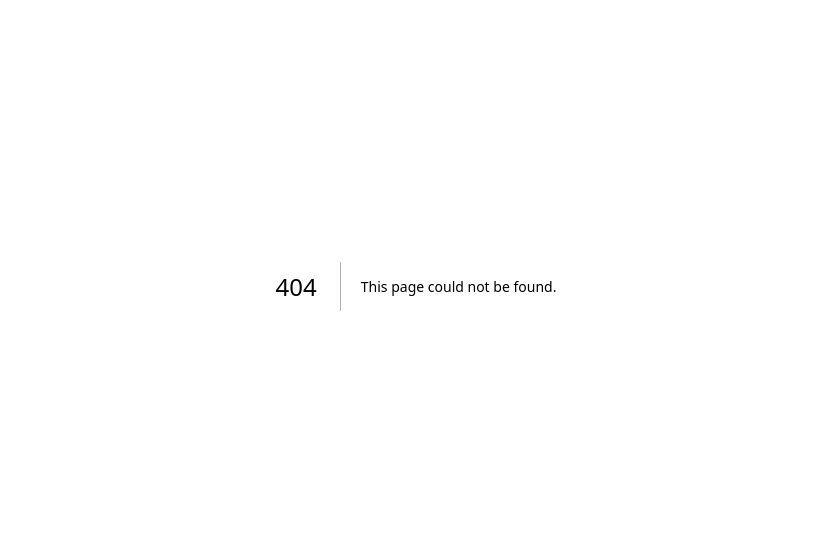
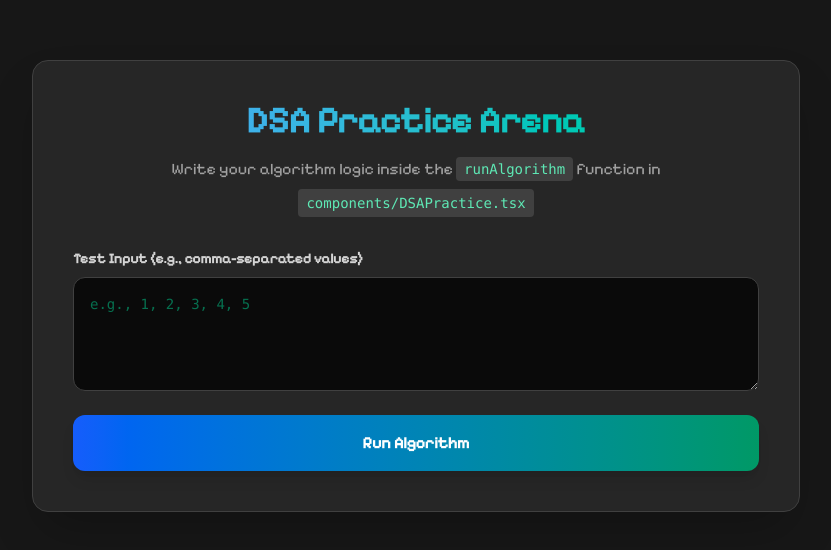
Before and after one commit to babanigit/Pixelify-porfolio-TS, a Next.js app: page /dsa in a window 1280 px wide. Before the commit this address had no page. Shown: the part 114-664 px from the top of the page, without its empty margins (224-1055 px from the left). Built offline with nearby package versions, Linux system fonts and the light colour scheme.

Commit message:
response , request chagnes

```diff
--- /dev/null
+++ b/app/dsa/page.tsx
@@ -0,0 +1,11 @@
+import React from 'react';
+import DSAPractice from '@/components/DSAPractice';
+
+export const metadata = {
+  title: 'DSA Practice',
+  description: 'A sandbox to practice Data Structures and Algorithms in Next.js',
+};
+
+export default function DSAPracticePage() {
+  return <DSAPractice />;
+}
--- a/app/page.tsx
+++ b/app/page.tsx
@@ -107,7 +107,6 @@ const MainPage = () => {
     const apiUrl =
       process.env.NEXT_PUBLIC_GET_API_STATUS ||
       "http://localhost:8000/api/test/";
-    console.log("Checking AI status at:", apiUrl);
 
     try {
       const res = await fetch(apiUrl, {
@@ -136,7 +135,7 @@ const MainPage = () => {
       >
         <Navbar_Compo
         // isAI={isAI}
-         />
+        />
       </nav>
 
       <div className="scroll-smooth">
--- /dev/null
+++ b/components/DSAPractice.tsx
@@ -0,0 +1,85 @@
+"use client";
+
+import React, { useState } from "react";
+
+const DSAPractice = () => {
+  const [input, setInput] = useState("");
+  const [result, setResult] = useState<string | null>(null);
+
+  // 📝 -------------------------------------------------------------
+  // 📝 Practice your DSA function here!
+  // Example: Two Sum, Reverse String, Palindrome Checker, etc.
+  // ----------------------------------------------------------------
+  const runAlgorithm = () => {
+    try {
+      // 1. Process your input
+      // For example, assuming comma-separated integers:
+      const arr = input.split(",").map((s) => s.trim()).filter(Boolean);
+
+      // 2. Implement your algorithm logic
+      // --- START DSA LOGIC ---
+
+      const reversedArr = [];
+      for (let i = arr.length - 1; i >= 0; i--) {
+        reversedArr.push(arr[i]);
+      }
+
+      const finalOutput = reversedArr.join(", ");
+
+      // --- END DSA LOGIC ---
+
+      // 3. Set the result to be displayed
+      setResult(`Reversed Array: [${finalOutput}]`);
+    } catch (error) {
+      console.error(error);
+      setResult("Error executing algorithm. Check console for details.");
+    }
+  };
+
+  return (
+    <div className="min-h-screen bg-neutral-900 text-white flex flex-col items-center justify-center p-4">
+      <div className="w-full max-w-3xl bg-neutral-800 rounded-2xl shadow-2xl p-6 md:p-10 border border-neutral-700">
+        <h1 className="text-3xl md:text-4xl font-extrabold mb-4 text-center bg-clip-text text-transparent bg-gradient-to-r from-blue-400 to-emerald-400">
+          DSA Practice Arena
+        </h1>
+
+        <p className="text-neutral-400 text-center mb-8">
+          Write your algorithm logic inside the <code className="bg-neutral-700 text-emerald-300 px-2 py-1 rounded text-sm">runAlgorithm</code> function in <br className="hidden md:block" />
+          <code className="bg-neutral-700 text-emerald-300 px-2 py-1 rounded text-sm mt-2 inline-block">components/DSAPractice.tsx</code>
+        </p>
+
+        <div className="space-y-6">
+          <div className="flex flex-col">
+            <label className="text-sm font-semibold text-neutral-300 mb-2">
+              Test Input (e.g., comma-separated values)
+            </label>
+            <textarea
+              className="w-full bg-neutral-950 border border-neutral-700 rounded-xl p-4 text-emerald-400 font-mono text-sm focus:ring-2 focus:ring-blue-500 focus:border-transparent outline-none transition-all resize-y"
+              rows={4}
+              placeholder="e.g., 1, 2, 3, 4, 5"
+              value={input}
+              onChange={(e) => setInput(e.target.value)}
+              spellCheck={false}
+            />
+          </div>
+
+          <button
+            onClick={runAlgorithm}
+            className="w-full bg-gradient-to-r from-blue-600 to-emerald-600 hover:from-blue-500 hover:to-emerald-500 text-white font-bold py-4 px-6 rounded-xl transition-all shadow-lg hover:shadow-emerald-500/25 active:scale-[0.98]"
+          >
+            Run Algorithm
+          </button>
+
+          {result && (
+            <div className="mt-8 p-6 bg-neutral-950 rounded-xl border border-neutral-700 shadow-inner">
+              <h3 className="text-xs font-bold uppercase tracking-wider text-neutral-500 mb-2">Console Output</h3>
+              <p className="text-lg font-mono text-emerald-400 break-words whitespace-pre-wrap">{result}</p>
+            </div>
+          )}
+        </div>
+      </div>
+    </div>
+  );
+};
+
+export default DSAPractice;
--- a/containers/AskAI.tsx
+++ b/containers/AskAI.tsx
@@ -17,19 +17,27 @@ export default function AskAI({ isAI }: NavbarProps) {
   const [response, setResponse] = useState<IResponse>({
     success: false,
     message: "",
+    history: "",
   });
 
   const [loading, setLoading] = useState(false);
 
   const askAI = async () => {
     setLoading(true);
-    setResponse({ success: false, message: "" });
+    setResponse({
+      success: false,
+      message: "",
+      history: "",
+    });
 
     const BACKEND_API = process.env.NEXT_PUBLIC_BACKEND_API!;
 
     const request_body: IRequest = {
       input,
+      history: localStorage.getItem("history") || "[]",
     };
+
+    console.log("request body :- ", request_body);
 
     const res = await fetch(BACKEND_API, {
       method: "POST",
@@ -42,7 +50,10 @@ export default function AskAI({ isAI }: NavbarProps) {
     setResponse({
       success: data.success,
       message: data.message,
+      history: JSON.stringify(data.history),
     });
+
+    localStorage.setItem("history", JSON.stringify(data.history));
 
     setLoading(false);
     setInput("");
--- a/containers/Greeting.tsx
+++ b/containers/Greeting.tsx
@@ -19,7 +19,7 @@ const Greeting = () => {
         "https://gist.githubusercontent.com/babanigit/a0e0e15cc12c23c54b0f9227750f4b10/raw/getPersonal.json",
       );
       const jsonData = await res.json();
-      console.log("jsonData :-", jsonData);
+      // console.log("jsonData :-", jsonData);
       setPersonal(jsonData);
     } catch (error) {
       console.error("Error fetching greeting Personal:", error);
```
Also changed, not shown: models/ai.ts (+5 -5 lines).
